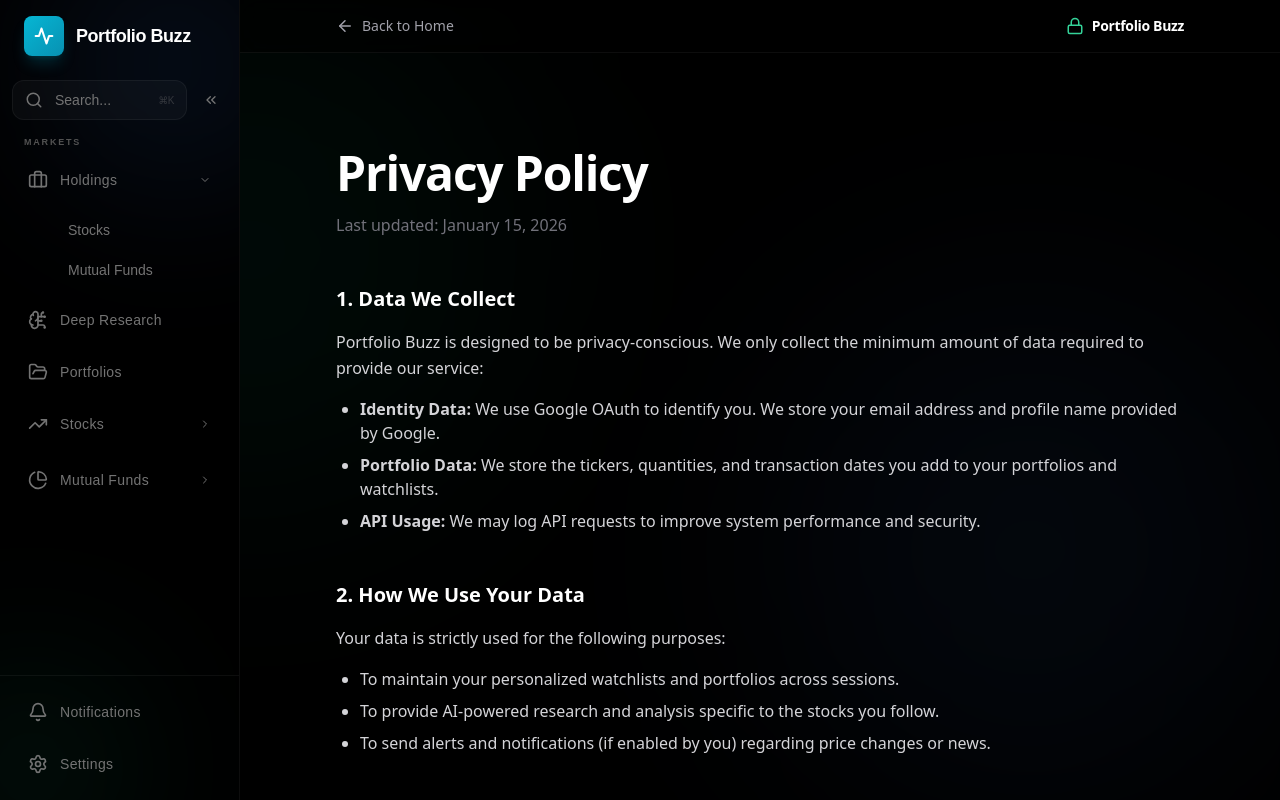
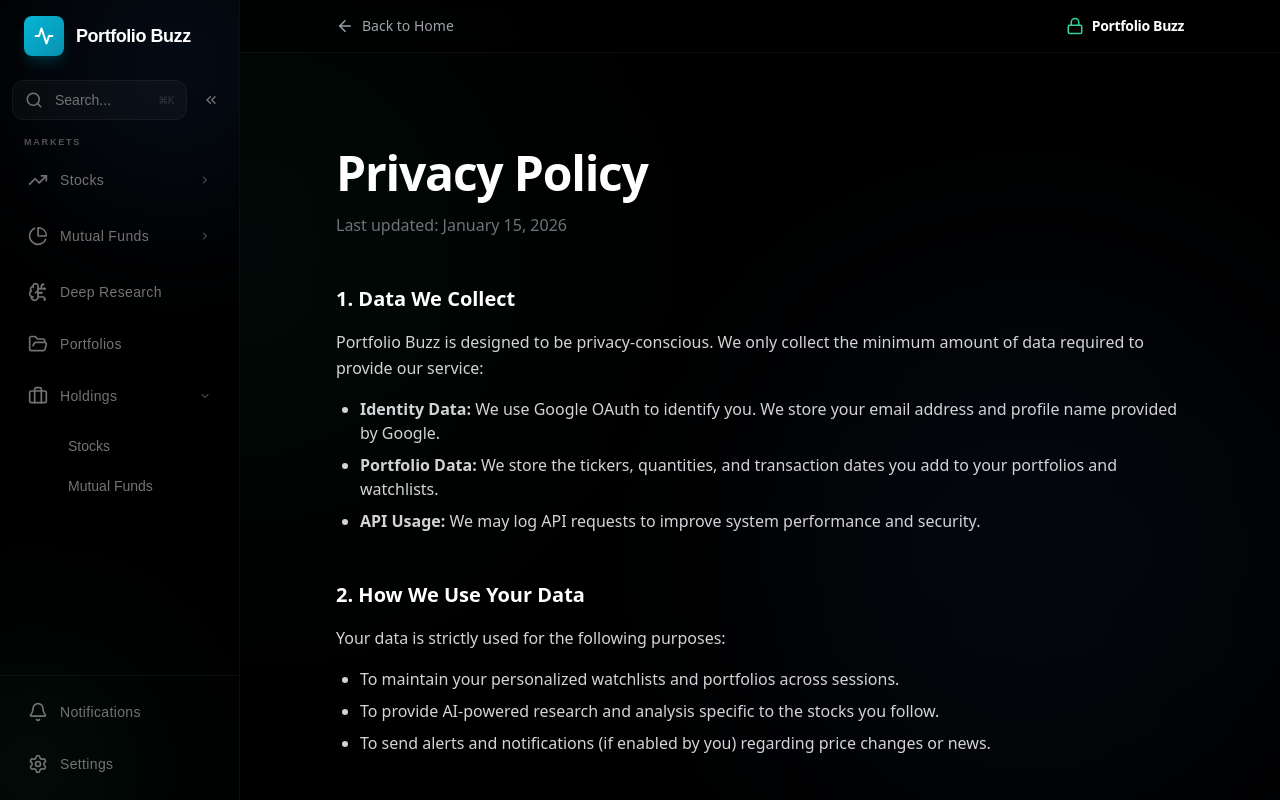
Before and after one commit to Nikhilsuresh11/Portfolio-buzz, a Next.js app in the folder frontend/: page /privacy in a window 1280 px wide. Built offline with nearby package versions, Linux system fonts and the light colour scheme; no server answers.

Commit message:
feat: Implement a new Sidebar component with navigation, search, and collapse/expand functionality.

```diff
--- a/frontend/components/Sidebar.tsx
+++ b/frontend/components/Sidebar.tsx
@@ -127,18 +127,6 @@ export default function Sidebar({ onSearchClick }: { onSearchClick?: () => void
     const menuItems = {
         main: [
             {
-                id: 'holdings',
-                icon: Briefcase,
-                label: 'Holdings',
-                href: '#',
-                subItems: [
-                    { id: 'stocks', label: 'Stocks', href: '/positions' },
-                    { id: 'mutual-funds', label: 'Mutual Funds', href: '/mf-positions' }
-                ]
-            },
-            { id: 'research', icon: BrainCircuit, label: 'Deep Research', href: '/research' },
-            { id: 'portfolios', icon: FolderOpen, label: 'Portfolios', href: '/portfolios' },
-            {
                 id: 'stocks-menu',
                 icon: TrendingUp,
                 label: 'Stocks',
@@ -158,6 +146,18 @@ export default function Sidebar({ onSearchClick }: { onSearchClick?: () => void
                     { id: 'mf-overview', label: 'Overview', href: '/mf-portfolio' },
                     { id: 'mf-summary', label: 'Summary', href: '/mf-portfolio/summary' },
                     { id: 'mf-metrics', label: 'Risk Metrics', href: '/mf-portfolio/metrics' },
+                ]
+            },
+            { id: 'research', icon: BrainCircuit, label: 'Deep Research', href: '/research' },
+            { id: 'portfolios', icon: FolderOpen, label: 'Portfolios', href: '/portfolios' },
+            {
+                id: 'holdings',
+                icon: Briefcase,
+                label: 'Holdings',
+                href: '#',
+                subItems: [
+                    { id: 'stocks', label: 'Stocks', href: '/positions' },
+                    { id: 'mutual-funds', label: 'Mutual Funds', href: '/mf-positions' }
                 ]
             }
         ],
```
